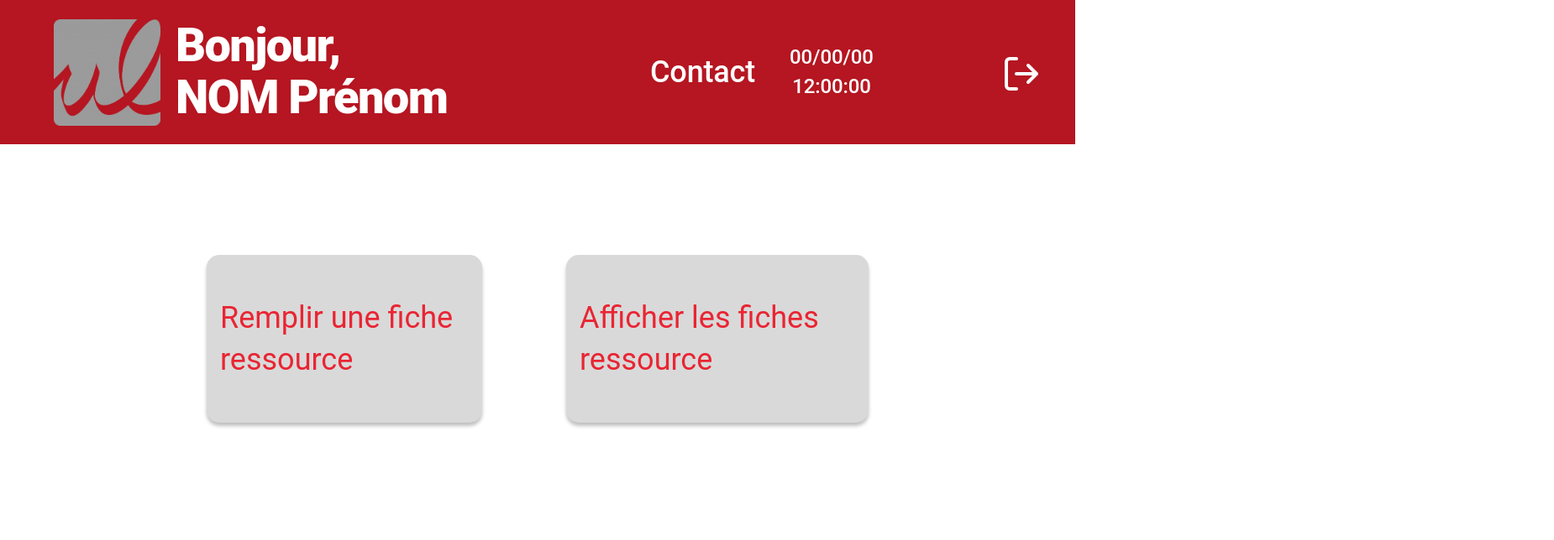
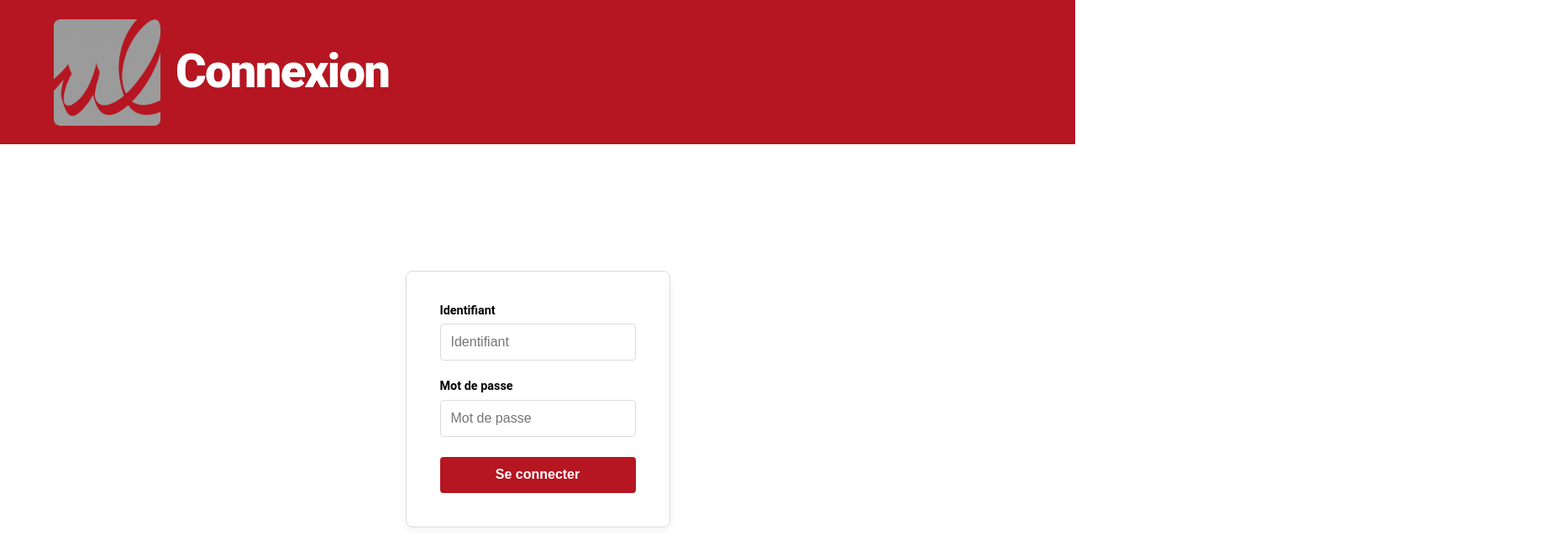
Before and after one commit to rbastide/Erp, a Vue app in the folder erp_front/: page / in a window 1280 px wide. Shown: the top 644 px of the page at 84% size, 1850 px wide, since content can reach past the window. Built offline with nearby package versions, Linux system fonts and the light colour scheme.

Commit message:
ajout d'index.js qui permet de gérer les paths des fichiers

```diff
--- a/erp_front/package.json
+++ b/erp_front/package.json
@@ -12,7 +12,8 @@
     "preview": "vite preview"
   },
   "dependencies": {
-    "vue": "^3.5.22"
+    "vue": "^3.5.22",
+    "vue-router": "^4.6.3"
   },
   "devDependencies": {
     "@vitejs/plugin-vue": "^6.0.1",
--- a/erp_front/src/App.vue
+++ b/erp_front/src/App.vue
@@ -1,28 +1,9 @@
 <template>
-  <!--
-    On importe et on affiche notre nouveau composant LoginPage.
-    Tout le reste (les composants d'exemple) a été supprimé.
-  -->
-  <!--<LoginPage />
-  <RessourcePage/>-->
-  <HomePage/>
+  <router-view />
 </template>
 
 <script setup>
-// 1. Importer le composant que nous venons de créer
-import LoginPage from './components/LoginPage.vue';
-import RessourcePage from './components/RessourcePage.vue';
-import HomePage from './components/HomePage.vue';
-
-// 2. Le composant est automatiquement enregistré et utilisable
-//    dans le <template> grâce à 'script setup'.
 </script>
 
 <style>
-/* Styles globaux pour réinitialiser le CSS du navigateur.
-  (Ces styles ne sont PAS 'scoped')
-  Placez-les ici ou dans votre 'src/assets/main.css'.
-*/
-
-
 </style>
--- a/erp_front/src/components/HomePage.vue
+++ b/erp_front/src/components/HomePage.vue
@@ -13,7 +13,7 @@
   </header>
 
   <div class="main-content">
-    <div class="remplir"><p>Remplir une fiche ressource</p></div>
+    <div @click="handleRemplir" class="remplir"><p>Remplir une fiche ressource</p></div>
     <div class="afficher"><p>Afficher les fiches ressource</p></div>
   </div>
 </template>
@@ -145,6 +145,12 @@
 }
 </style>
 
-<style scoped>
+<script setup>
+  import { useRouter } from 'vue-router';
 
-</style>
+  const router = useRouter();
+
+  const handleRemplir = () => {
+      router.push('/ressource');
+  };
+</script>
--- a/erp_front/src/components/LoginPage.vue
+++ b/erp_front/src/components/LoginPage.vue
@@ -42,19 +42,29 @@
            </div>
 
            <!-- Bouton de soumission -->
-             <button type="submit" class="login-button">Se connecter</button>
-
+           <button @click="handleLogin" class="login-button">Se connecter</button>
          </form>
        </main>
-
-
 </template>
 
+<script setup>
+import { useRouter } from 'vue-router';
+
+const router = useRouter();
+
+const handleLogin = () => {
+  // 🛑 ÉTAPE CRUCIALE : Effectuer ici la vérification des identifiants (API, etc.)
+  const loginSuccessful = true; // Simuler une connexion réussie
+
+  if (loginSuccessful) {
+    router.push('/home');
+  } else {
+    alert("Identifiants incorrects.");
+  }
+};
+</script>
+
 <style scoped>
-
-  .body {
-  background-color: white;
-  }
 
   .page-header {
     position: absolute;
@@ -207,7 +217,4 @@
   padding-top: 172px;
   box-sizing: border-box;
   }
-
-
-
 </style>
--- /dev/null
+++ b/erp_front/src/index.js
@@ -0,0 +1,29 @@
+import { createRouter, createWebHistory } from 'vue-router';
+import LoginPage from './components/LoginPage.vue';
+import RessourcePage from './components/RessourcePage.vue';
+import HomePage from './components/HomePage.vue';
+
+const routes = [
+    {
+        path: '/',
+        name: 'Login',
+        component: LoginPage // La page par défaut
+    },
+    {
+        path: '/home',
+        name: 'Home',
+        component: HomePage
+    },
+    {
+        path: '/ressource',
+        name: 'Ressource',
+        component: RessourcePage
+    }
+];
+
+const router = createRouter({
+    history: createWebHistory(),
+    routes
+});
+
+export default router;
--- a/erp_front/src/main.js
+++ b/erp_front/src/main.js
@@ -2,5 +2,9 @@ import "./assets/reset.css"
 
 import { createApp } from 'vue'
 import App from './App.vue'
+import router from './index.js';
 
-createApp(App).mount('#app')
+
+const app = createApp(App);
+app.use(router);
+app.mount('#app');
```
Also changed, not shown: 1 other file (tests, documents, lock files or other folders). Lines whose indentation alone changed are shown as unchanged.
